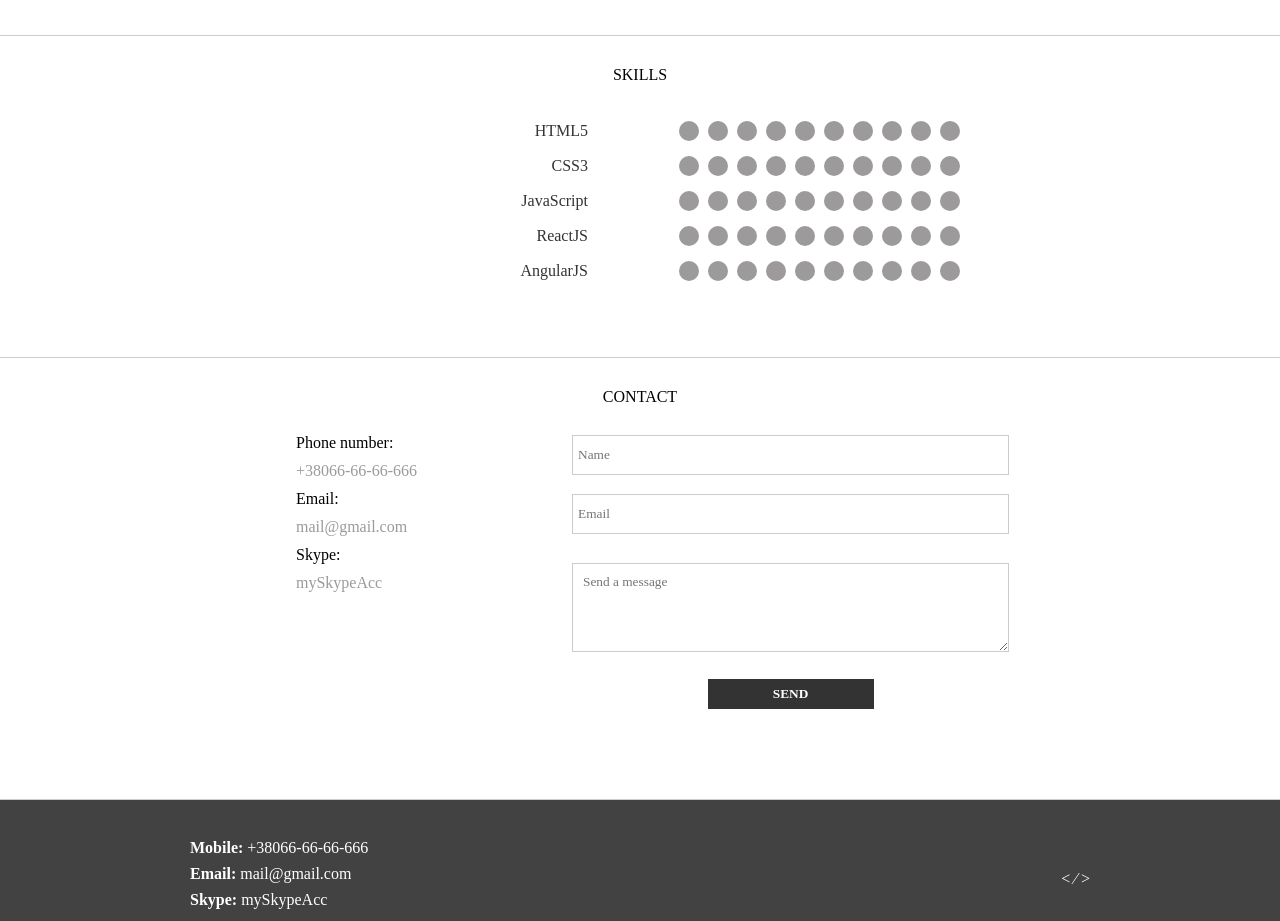
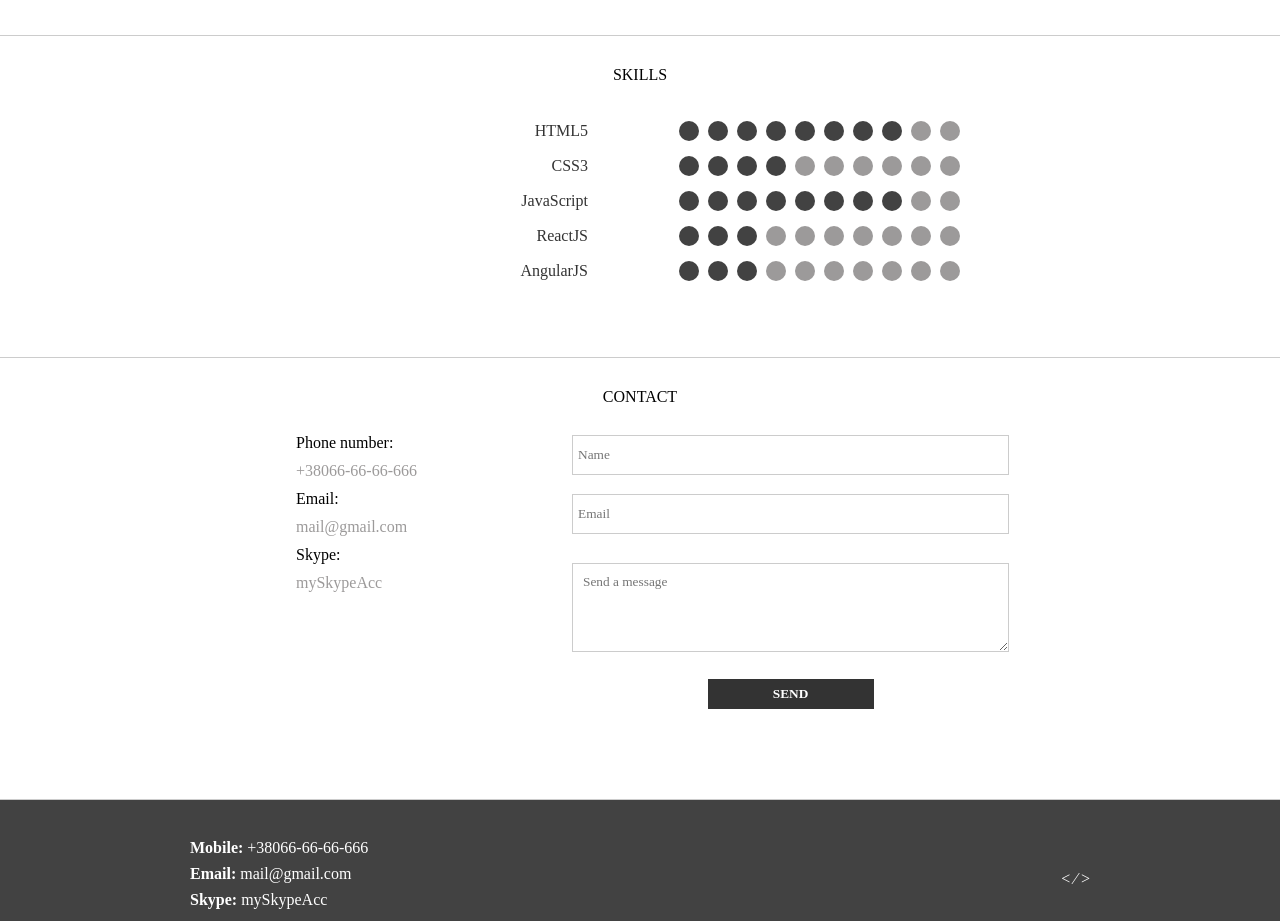
Before and after one commit to aleksandrlepin/easy-sketch, a website: page src/index.html in a window 1280 px wide. Shown: the part 980-1901 px from the top of the page. Drawn offline with nearby package versions, Linux system fonts and the light colour scheme; files that its build step writes are made by us from their sources; files whose address does not match are found by name.

Commit message:
fix minor bugs

```diff
--- a/src/index.html
+++ b/src/index.html
@@ -62,14 +62,14 @@
                         <div class="level clearfix">
                             <div class="level__item"></div>
                             <div class="level__item"></div>
-                            <div class="level__item"></div>
-                            <div class="level__item"></div>
-                            <div class="level__item"></div>
-                            <div class="level__item"></div>
-                            <div class="level__item"></div>
-                            <div class="level__item"></div>
-                            <div class="level__item"></div>
-                            <div class="level__item"></div>
+                            <div class="level__item level__item--dark"></div>
+                            <div class="level__item level__item--dark"></div>
+                            <div class="level__item level__item--dark"></div>
+                            <div class="level__item level__item--dark"></div>
+                            <div class="level__item level__item--dark"></div>
+                            <div class="level__item level__item--dark"></div>
+                            <div class="level__item level__item--dark"></div>
+                            <div class="level__item level__item--dark"></div>
                         </div>
                     </li>
                     <li class="skills__item">
@@ -81,10 +81,10 @@
                             <div class="level__item"></div>
                             <div class="level__item"></div>
                             <div class="level__item"></div>
-                            <div class="level__item"></div>
-                            <div class="level__item"></div>
-                            <div class="level__item"></div>
-                            <div class="level__item"></div>
+                            <div class="level__item level__item--dark"></div>
+                            <div class="level__item level__item--dark"></div>
+                            <div class="level__item level__item--dark"></div>
+                            <div class="level__item level__item--dark"></div>
                         </div>
                     </li>
                     <li class="skills__item">
@@ -92,14 +92,14 @@
                         <div class="level">
                             <div class="level__item"></div>
                             <div class="level__item"></div>
-                            <div class="level__item"></div>
-                            <div class="level__item"></div>
-                            <div class="level__item"></div>
-                            <div class="level__item"></div>
-                            <div class="level__item"></div>
-                            <div class="level__item"></div>
-                            <div class="level__item"></div>
-                            <div class="level__item"></div>
+                            <div class="level__item level__item--dark"></div>
+                            <div class="level__item level__item--dark"></div>
+                            <div class="level__item level__item--dark"></div>
+                            <div class="level__item level__item--dark"></div>
+                            <div class="level__item level__item--dark"></div>
+                            <div class="level__item level__item--dark"></div>
+                            <div class="level__item level__item--dark"></div>
+                            <div class="level__item level__item--dark"></div>
                         </div>
                     </li>
                     <li class="skills__item">
@@ -112,9 +112,9 @@
                             <div class="level__item"></div>
                             <div class="level__item"></div>
                             <div class="level__item"></div>
-                            <div class="level__item"></div>
-                            <div class="level__item"></div>
-                            <div class="level__item"></div>
+                            <div class="level__item level__item--dark"></div>
+                            <div class="level__item level__item--dark"></div>
+                            <div class="level__item level__item--dark"></div>
                         </div>
                     </li>
                     <li class="skills__item">
@@ -127,9 +127,9 @@
                             <div class="level__item"></div>
                             <div class="level__item"></div>
                             <div class="level__item"></div>
-                            <div class="level__item"></div>
-                            <div class="level__item"></div>
-                            <div class="level__item"></div>
+                            <div class="level__item level__item--dark"></div>
+                            <div class="level__item level__item--dark"></div>
+                            <div class="level__item level__item--dark"></div>
                         </div>
                     </li>
                 </ul>
--- a/src/scss/main.scss
+++ b/src/scss/main.scss
@@ -240,6 +240,10 @@ h2 {
     background-color: $light-gray;
     border-radius: 10px;
 
+    &--dark {
+        background-color: $gray;
+    }
+
     @media screen and (max-width: 420px) {
         height: 15px;
         width: 15px;
```
Also changed, not shown: dist/css/main.css, dist/index.html, dist/js/imp.js (added), dist/js/react-dom.production.min.js (added), dist/js/react.js (added), dist/js/react.production.min.js (added), 1 other file.
